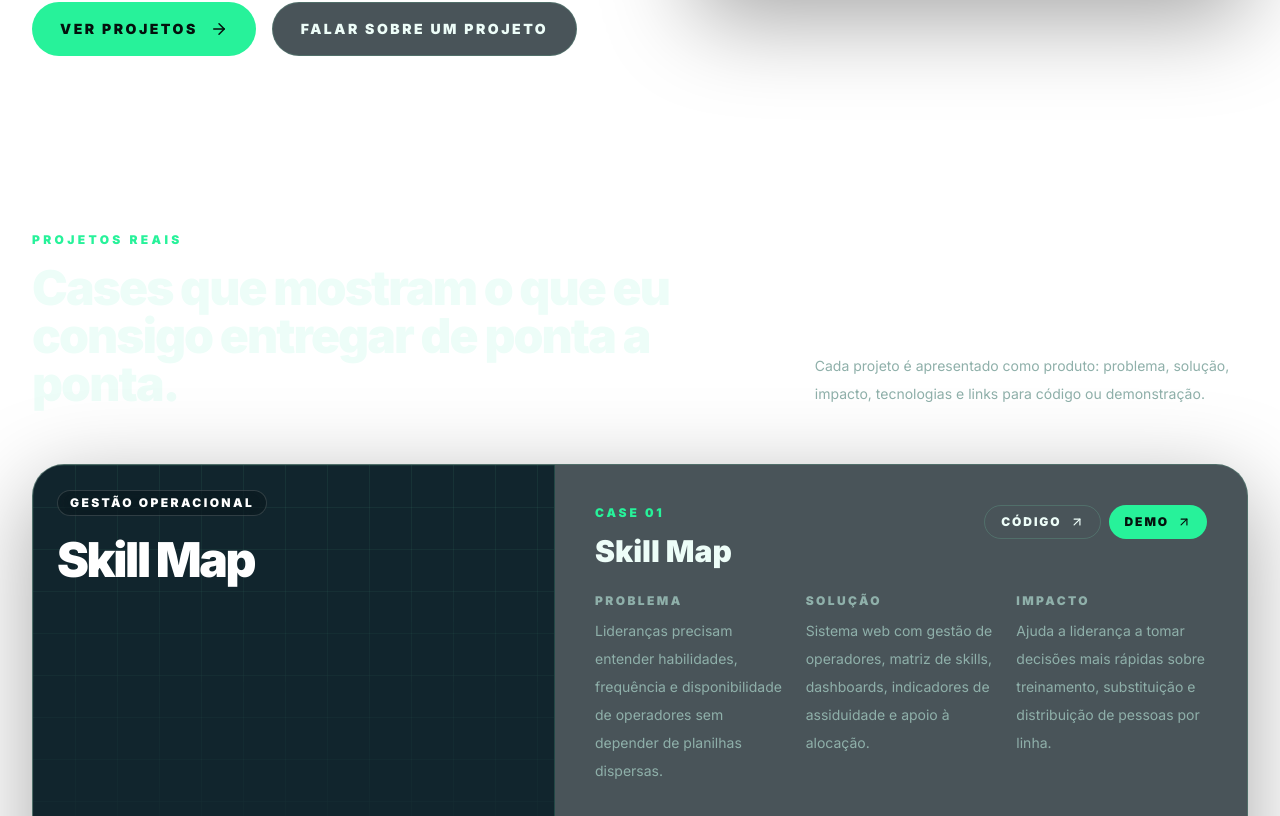
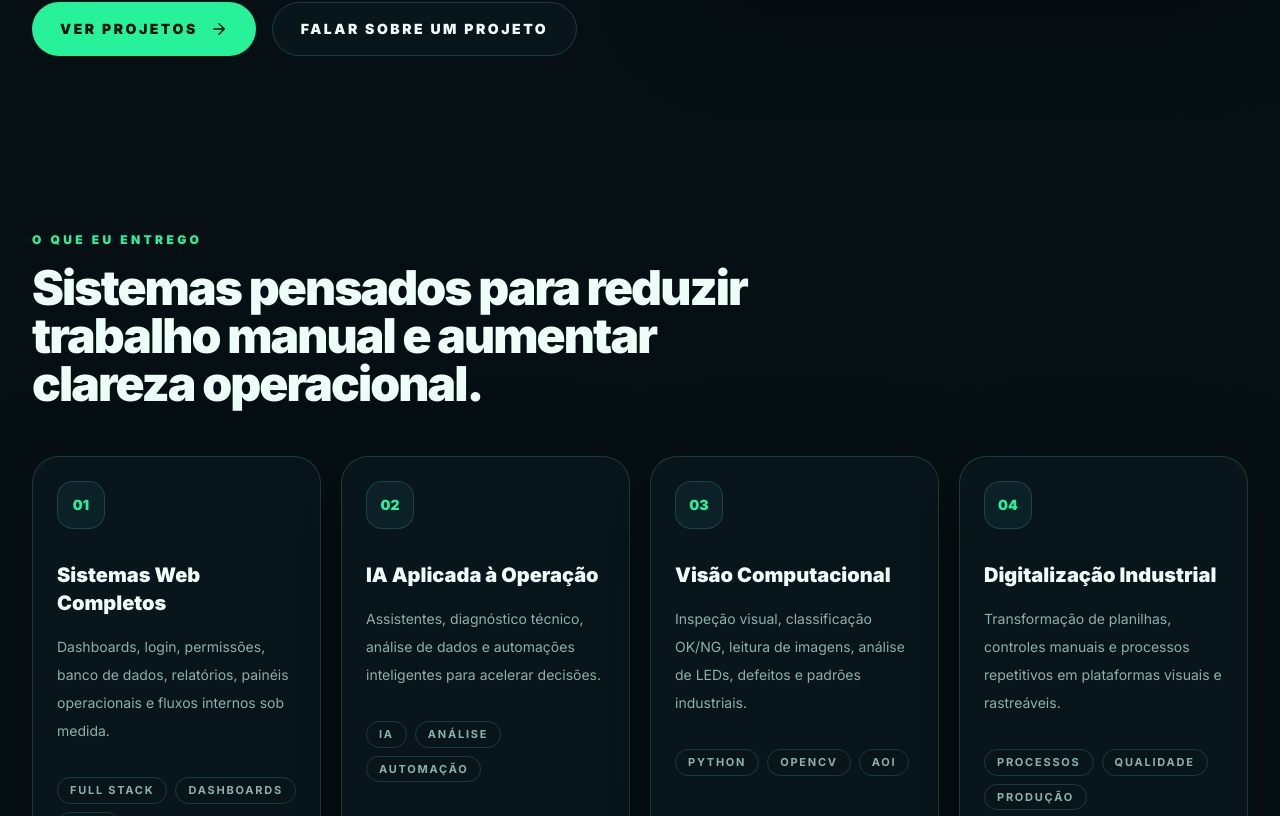
Before and after one commit to carlosdaniel003/Portf-lio, a Next.js app: page / in a window 1280 px wide. Shown: the part 764-1580 px from the top of the page. Built offline with nearby package versions, Linux system fonts and the light colour scheme.

Commit message:
Compose portfolio landing page sections

```diff
--- a/src/app/page.tsx
+++ b/src/app/page.tsx
@@ -1,17 +1,19 @@
-// C:\Users\u s u á r i o\Documents\Portfólio\src\app\page.tsx
-// O que é: O entrypoint principal da página.
-// O que fiz de novo: Inseri o componente <Loader /> para a introdução fluída.
-
+import CaseStudies from "@/components/sections/CaseStudies";
+import Contact from "@/components/sections/Contact";
 import Hero from "@/components/sections/Hero";
-import CaseStudies from "@/components/sections/CaseStudies";
+import Services from "@/components/sections/Services";
+import Stack from "@/components/sections/Stack";
 import Loader from "@/components/ui/Loader";
 
 export default function Home() {
   return (
-    <main className="flex min-h-screen flex-col bg-white">
+    <main className="min-h-screen overflow-hidden bg-[color:var(--bg)] text-[color:var(--text)]">
       <Loader />
       <Hero />
+      <Services />
       <CaseStudies />
+      <Stack />
+      <Contact />
     </main>
   );
 }
```
